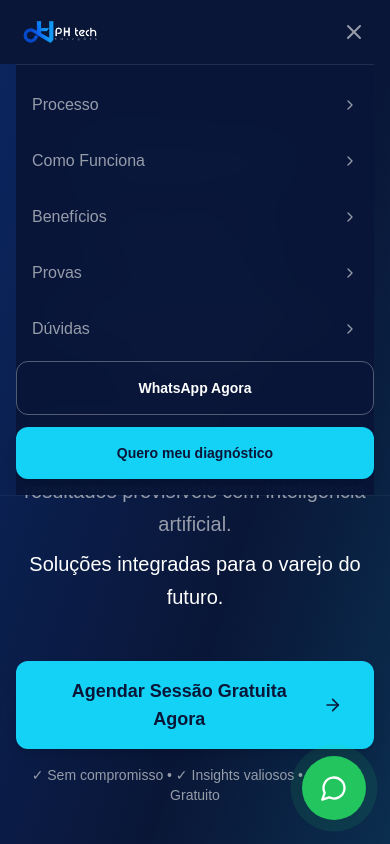
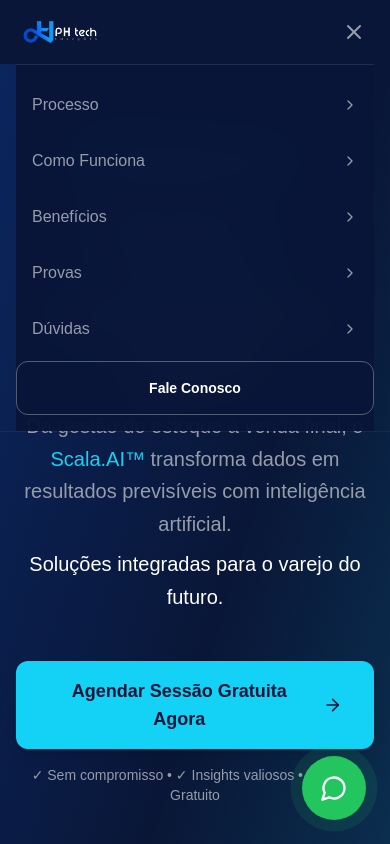
Before and after one commit to phtechsolucoes/LandingPage, a Next.js app: page / in a window 390 px wide. Both pictures are taken after a click on the button 354 px from the left and 32 px from the top of the page. Shown: the top 844 px of the page. Built offline with nearby package versions, Linux system fonts and the light colour scheme; a web font is replaced by a local one.

Commit message:
Update Header.tsx

```diff
--- a/src/components/Header.tsx
+++ b/src/components/Header.tsx
@@ -228,19 +228,7 @@ const Header = () => {
                     }}
                     className="btn-secondary text-sm w-full"
                   >
-                    WhatsApp Agora
-                  </motion.button>
-                  <motion.button
-                    initial={{ opacity: 0, y: 20 }}
-                    animate={{ opacity: 1, y: 0 }}
-                    transition={{ duration: 0.3, delay: (navItems.length + 1) * 0.1 }}
-                    onClick={() => {
-                      handleCTAClick()
-                      setIsMenuOpen(false)
-                    }}
-                    className="btn-primary text-sm w-full"
-                  >
-                    Quero meu diagnóstico
+                    Fale Conosco
                   </motion.button>
                 </div>
               </nav>
```
